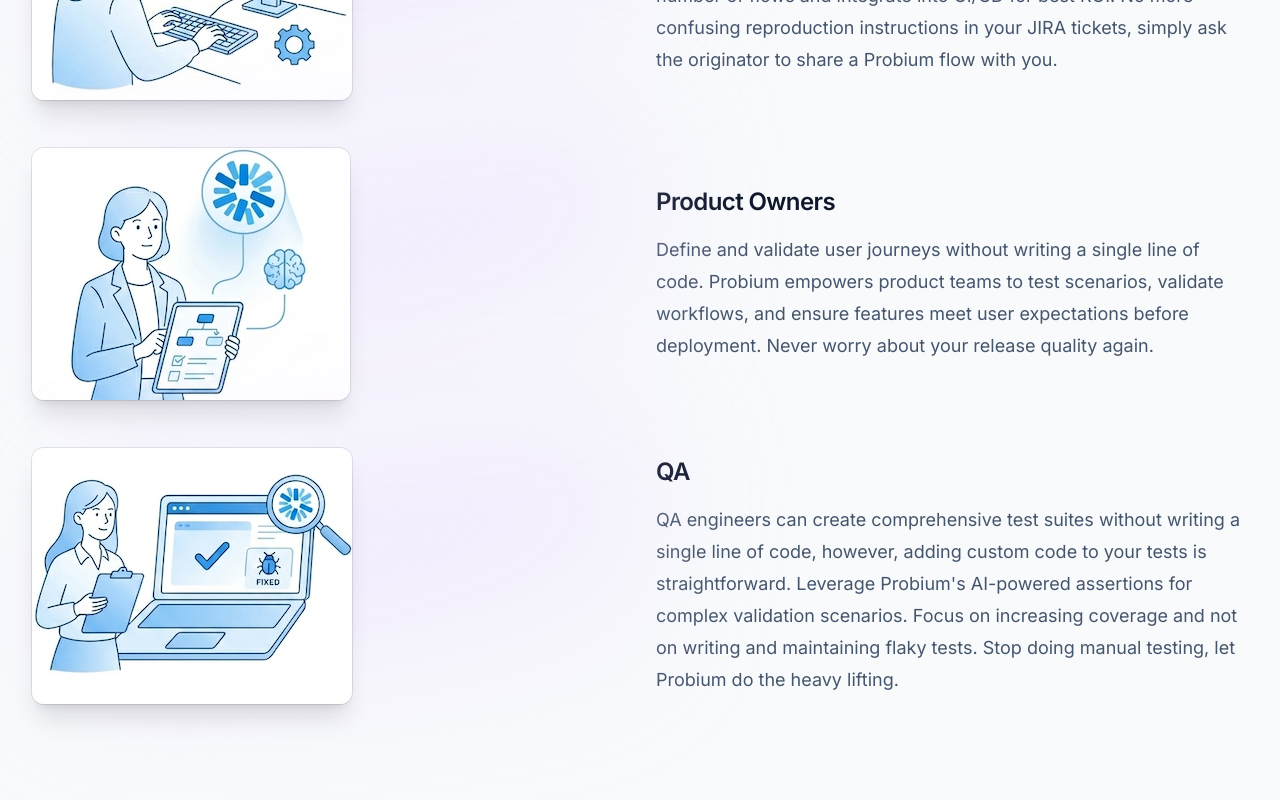
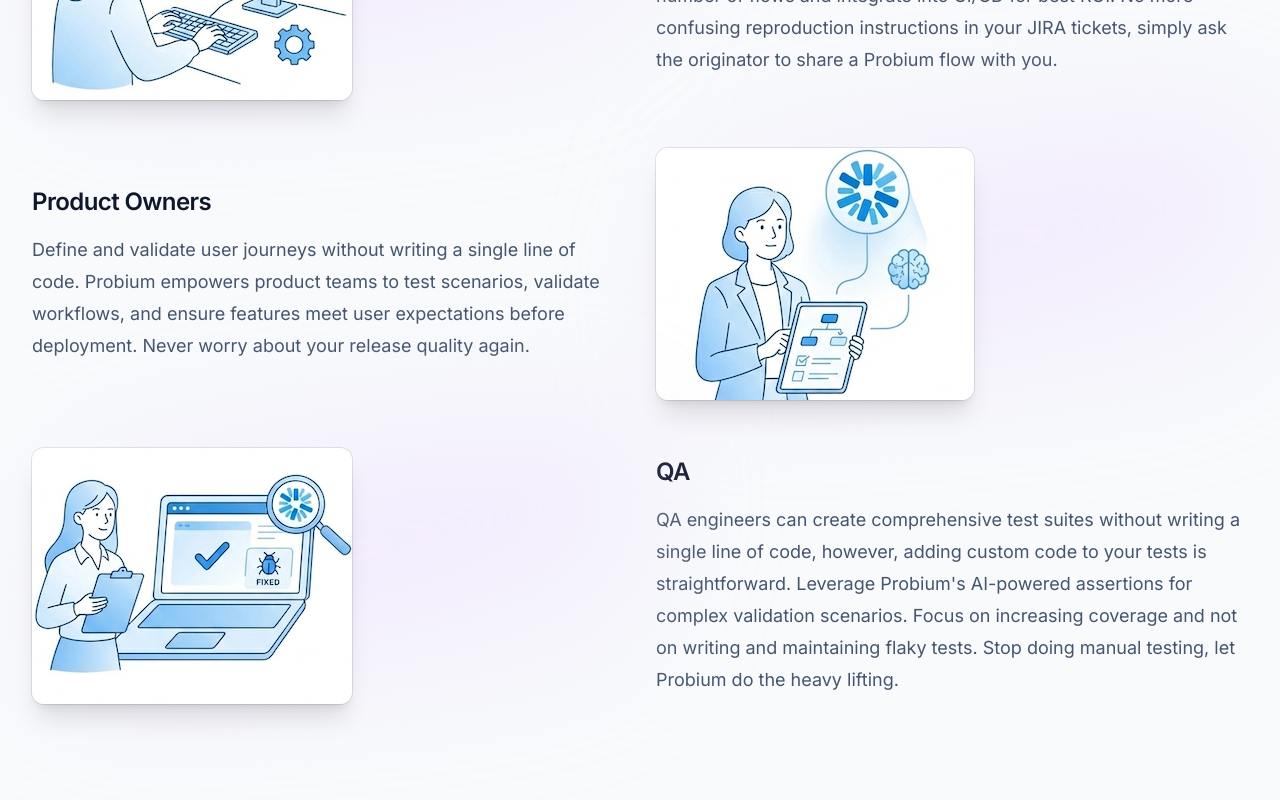
Before and after one commit to probo-labs/probo-website, a Next.js app: page / in a window 1280 px wide. Shown: the part 1160-1960 px from the top of the page. Built offline with nearby package versions, Linux system fonts and the light colour scheme.

Commit message:
refactor: remove Testimonials component from Home page and adjust Mission section layout

```diff
--- a/src/app/page.tsx
+++ b/src/app/page.tsx
@@ -5,7 +5,6 @@
 import { Hero } from '@/components/Hero'
 import { Mission } from '@/components/Mission'
 import { PrimaryFeatures } from '@/components/PrimaryFeatures'
-import { Testimonials } from '@/components/Testimonials'
 
 export default function Home() {
   return (
@@ -16,7 +15,6 @@
         <Mission />
         <PrimaryFeatures />
         <CallToAction />
-        <Testimonials />
         <Faqs />
       </main>
       <Footer />
--- a/src/components/Mission.tsx
+++ b/src/components/Mission.tsx
@@ -40,14 +40,6 @@
 
           {/* Row 2: Product */}
           <div className="grid items-center gap-8 md:grid-cols-2">
-            <div className="relative">
-              <div className="absolute inset-0 -translate-y-6 translate-x-6 rounded-3xl bg-gradient-to-br from-blue-200/40 via-purple-200/40 to-transparent blur-3xl" />
-              <Image
-                src={productImage}
-                alt="Product owner automation tools"
-                className="relative rounded-xl shadow-xl ring-1 ring-slate-900/10"
-              />
-            </div>
             <div className="text-lg leading-8 text-slate-600">
               <h3 className="text-2xl font-semibold tracking-tight text-slate-900 mb-4">
                 Product Owners
@@ -57,6 +49,14 @@
                 Probium empowers product teams to test scenarios, validate workflows, and ensure features meet user expectations before deployment.
                 Never worry about your release quality again.
               </p>
+            </div>
+            <div className="relative">
+              <div className="absolute inset-0 -translate-y-6 translate-x-6 rounded-3xl bg-gradient-to-br from-blue-200/40 via-purple-200/40 to-transparent blur-3xl" />
+              <Image
+                src={productImage}
+                alt="Product owner automation tools"
+                className="relative rounded-xl shadow-xl ring-1 ring-slate-900/10"
+              />
             </div>
           </div>
 
```
